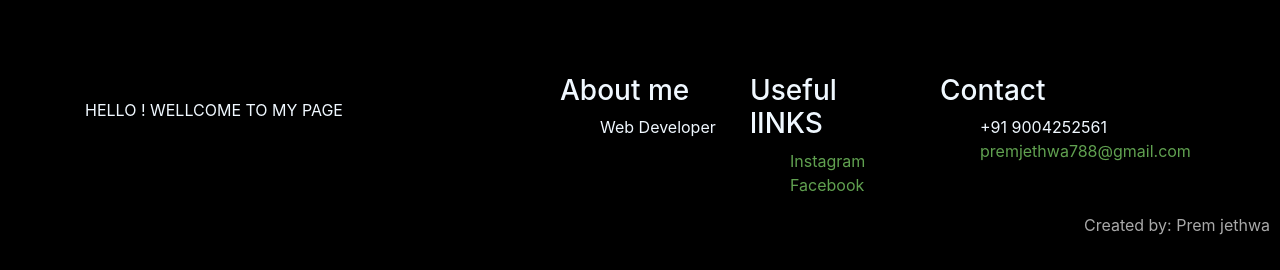
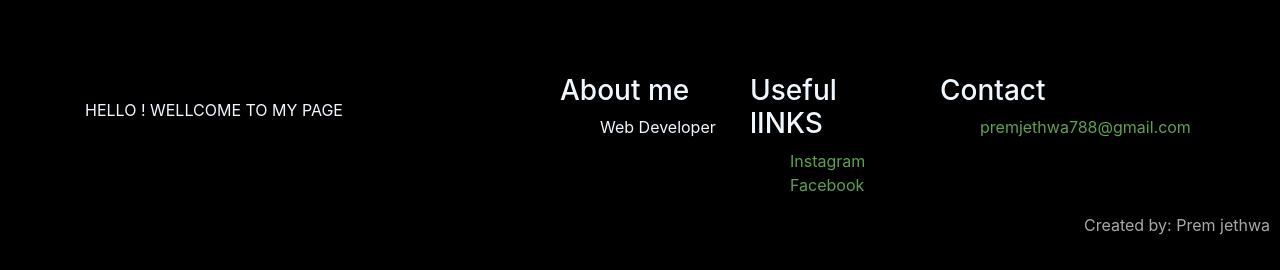
Before and after one commit to prem-jethwa/premwebs, a plain HTML site: page statue.html in a window 1280 px wide. Shown: the part 530-800 px from the top of the page. Drawn offline with nearby package versions, Linux system fonts and the light colour scheme.

Commit message:
Update statue.html

```diff
--- a/statue.html
+++ b/statue.html
@@ -124,7 +124,6 @@
                             Contact
                         </h3>
                         <ul>
-                                <li>+91 9004252561</li>
                                 <li><a href="#"> premjethwa788@gmail.com</a></li>
                             </ul>
                     </div>
```
